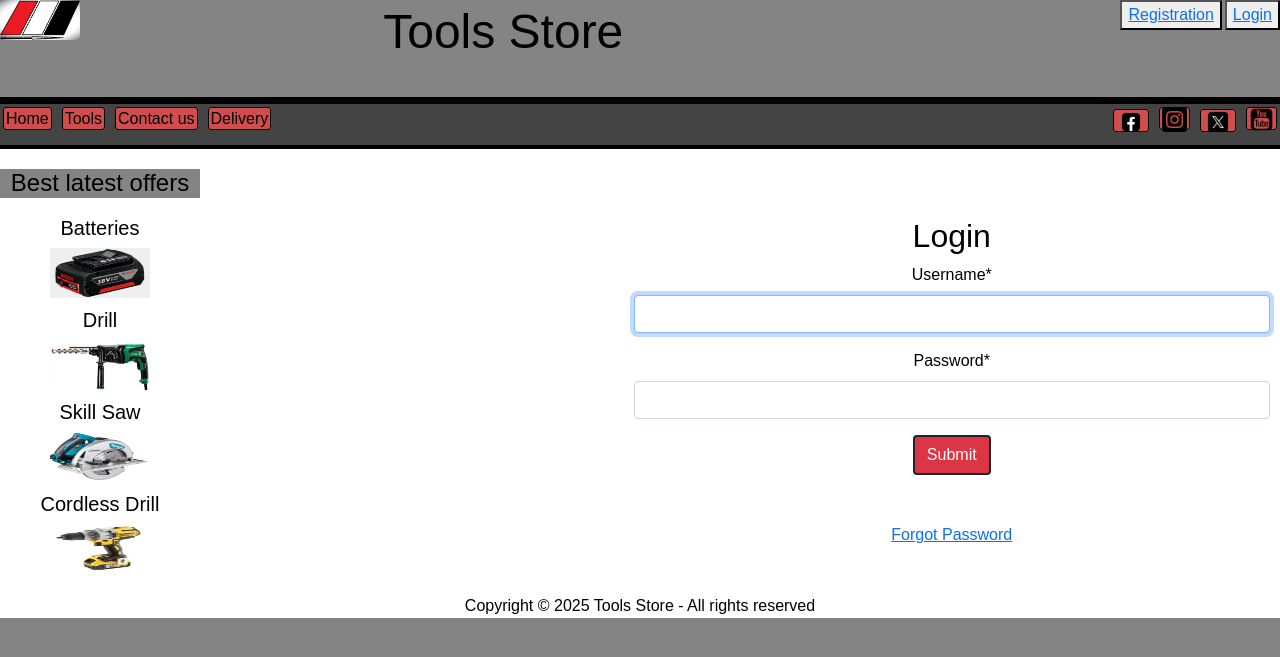
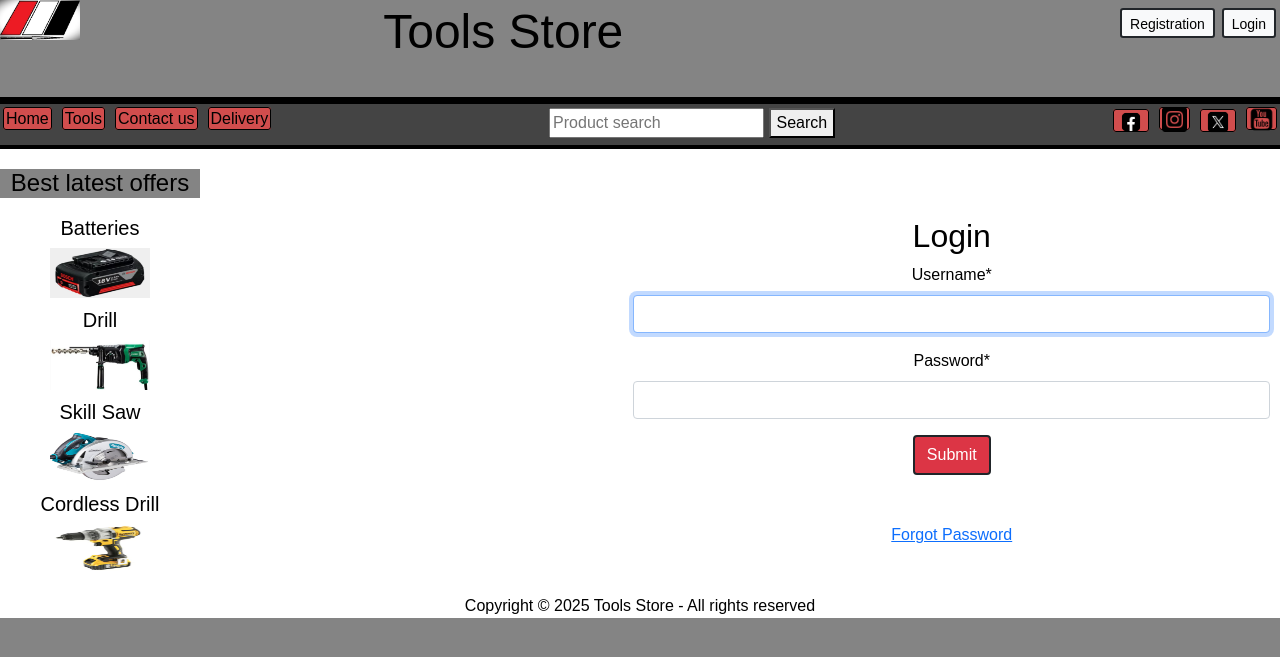
Before and after one commit to DimDeveloper18/Final-Assignment, a Django app: a page that uses products_store/templates/products_store/base.html in a window 1280 px wide. Shown: the top 657 px of the page. Run offline with Django 5.2, Linux system fonts and the light colour scheme; some libraries are stand-ins or nearby versions.

Commit message:
Search bar created, and 'basket', 'logout', 'registration', and 'login' buttons code refined and 'bootstrap' styles added.

```diff
--- a/products_store/templates/products_store/base.html
+++ b/products_store/templates/products_store/base.html
@@ -26,14 +26,22 @@
                 <h1>Tools Store</h1>
                     <div class="regbutt">
                         {% if user.is_authenticated %}
-                                <button id="bask"><a href="{% url 'products_store-basket_page' %}">Basket</a></button>
+                                <a id="bask" href="{% url 'products_store-basket_page' %}"
+                                    class="btn btn-light border border-dark border-2 btn-sm mt-2 me-1"
+                                    style="height: 30px">Basket</a>
                                 <form method="POST" action="{% url 'products_store-logout' %}">
                                     {% csrf_token %}
-                                    <button id="logoutbtn" type="submit">Logout</button>
+                                    <button id="logoutbtn" type="submit"
+                                        class="btn btn-light border border-dark border-2 btn-sm mt-2 me-1"
+                                        style="height: 30px">Logout</button>
                                 </form>
                         {% else %}
-                            <button id="regBtn"><a href="{% url 'products_store-reg_form' %}">Registration</a></button>
-                            <button id="logBtn"><a href="{% url 'products_store-login' %}">Login</a></button>
+                            <a id="regBtn" href="{% url 'products_store-reg_form' %}"
+                                class="btn btn-light border border-dark border-2 btn-sm mt-2 me-1"
+                                style="height: 30px">Registration</a>
+                            <a id="logBtn" href="{% url 'products_store-login' %}"
+                                class="btn btn-light border border-dark border-2 btn-sm mt-2 me-1"
+                                style="height: 30px">Login</a>
                         {% endif %}
                     </div>
         </header>
@@ -55,6 +63,14 @@
                 <li id="contli"><a href="{% url 'products_store-contact' %}">Contact us</a></li>
                 <li id="delivli"><a href="{% url 'products_store-delivery' %}">Delivery</a></li>
             </ul>
+            <div id="searchbar" class="mt-1">
+                <search>
+                    <form method="GET" action="{% url 'products_store-product-search' %}">
+                        <input id="prodsearch" type="search" name="q" placeholder="Product search" value="{{ request.GET.q }}">
+                        <button type="submit">Search</button>
+                    </form>
+                </search>
+            </div>
             <div class="soclink">
                 <ul>
                     <li><a href="https://www.facebook.com/"><img src="{% static 'products_store/product_image/fbklink.png' %}" alt="Facebook" height="30" width="30"></a></li>
```
